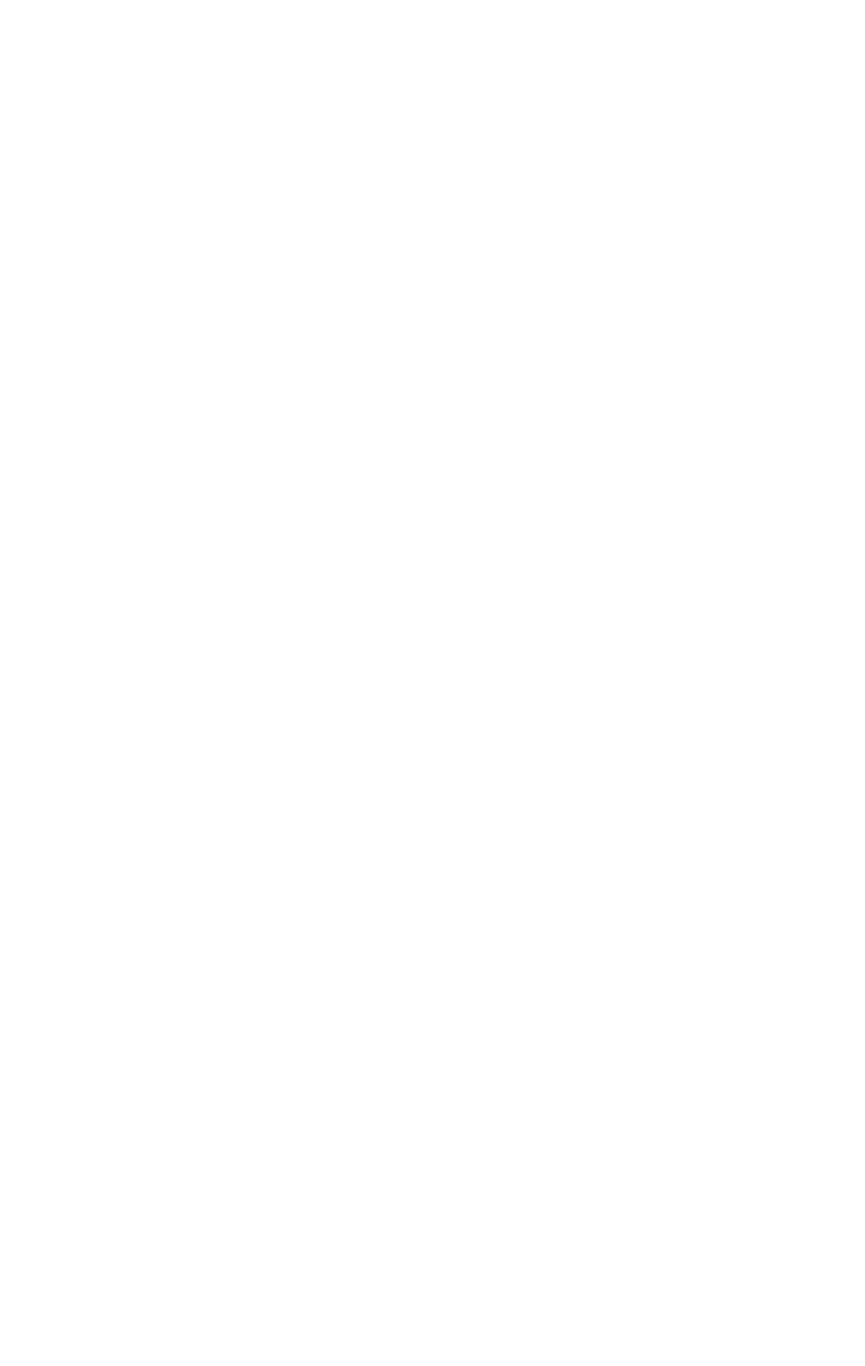
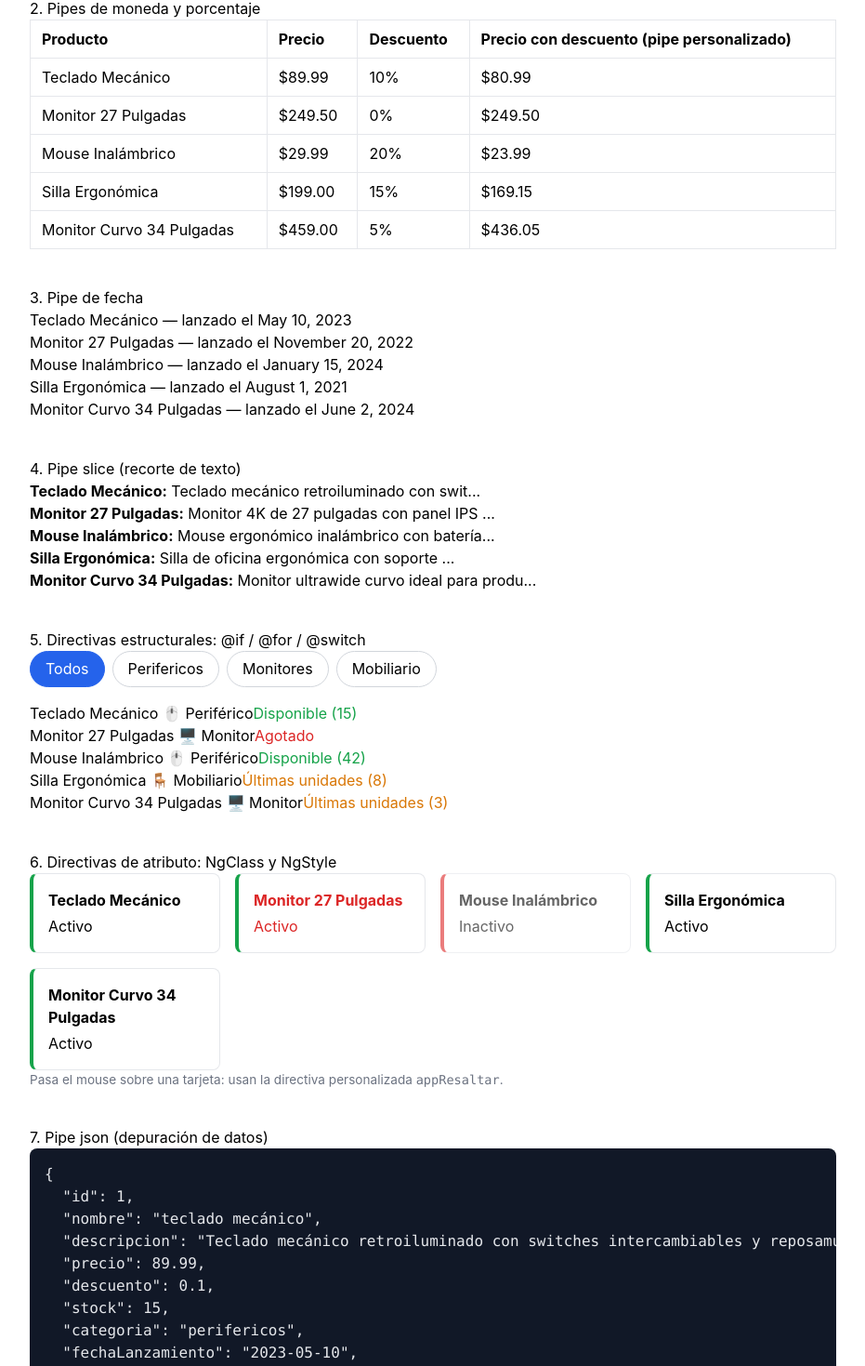
Before and after one commit to HotDogCoder/angular-class, an Angular app: page /ejercicios in a window 1280 px wide. Before the commit this address led to /. Shown: the part 379-1848 px from the top of the page at 93% size, without its empty margins (174-1105 px from the left). Before the commit the page ends 800 px from the top, so only its background shows below. Built offline with nearby package versions, Linux system fonts and the light colour scheme.

Commit message:
Auto commit at 2026-09-17 21:43:51

```diff
--- a/src/app/app.routes.ts
+++ b/src/app/app.routes.ts
@@ -3,6 +3,7 @@ import { Routes } from '@angular/router';
 import { Home } from './pages/home/home';
 import { About } from './pages/about/about';
 import { PokemonDetail } from './pages/pokemon-detail/pokemon-detail';
+import { Ejercicios } from './pages/ejercicios/ejercicios';
 import { Layout } from './layout/layout/layout';
 
 export const routes: Routes = [
@@ -12,7 +13,8 @@ export const routes: Routes = [
     children: [
       { path: '', component: Home },
       { path: 'about', component: About },
-      { path: 'pokemon-detail', component: PokemonDetail }
+      { path: 'pokemon-detail', component: PokemonDetail },
+      { path: 'ejercicios', component: Ejercicios }
     ]
   }
 ];
--- /dev/null
+++ b/src/app/directives/resaltar.ts
@@ -0,0 +1,22 @@
+import { Directive, ElementRef, HostListener, inject, input } from '@angular/core';
+
+@Directive({
+  selector: '[appResaltar]'
+})
+export class Resaltar {
+
+  private readonly el = inject(ElementRef<HTMLElement>);
+
+  readonly appResaltar = input<string>('#fef08a');
+
+  @HostListener('mouseenter')
+  onMouseEnter() {
+    this.el.nativeElement.style.backgroundColor = this.appResaltar();
+  }
+
+  @HostListener('mouseleave')
+  onMouseLeave() {
+    this.el.nativeElement.style.backgroundColor = '';
+  }
+
+}
--- a/src/app/layout/header/header.html
+++ b/src/app/layout/header/header.html
@@ -13,6 +13,10 @@
         About
       </a>
 
+      <a routerLink="/ejercicios" routerLinkActive="active">
+        Ejercicios
+      </a>
+
       <a routerLink="/services" routerLinkActive="active">
         Services
       </a>
--- /dev/null
+++ b/src/app/models/producto.ts
@@ -0,0 +1,11 @@
+export interface Producto {
+  id: number;
+  nombre: string;
+  descripcion: string;
+  precio: number;
+  descuento: number;
+  stock: number;
+  categoria: string;
+  fechaLanzamiento: string;
+  activo: boolean;
+}
--- /dev/null
+++ b/src/app/pages/ejercicios/ejercicios.html
@@ -0,0 +1,115 @@
+<section class="ejercicios">
+
+    <h1>Ejercicios: Pipes y Directivas</h1>
+    <p>Vista con data de prueba (mock) para practicar pipes y directivas de Angular.</p>
+
+    <h2>1. Pipes de texto</h2>
+    <ul>
+        @for (producto of productos(); track producto.id) {
+        <li>
+            {{ producto.nombre | uppercase }} — {{ producto.nombre | titlecase }}
+        </li>
+        }
+    </ul>
+
+    <h2>2. Pipes de moneda y porcentaje</h2>
+    <table>
+        <thead>
+            <tr>
+                <th>Producto</th>
+                <th>Precio</th>
+                <th>Descuento</th>
+                <th>Precio con descuento (pipe personalizado)</th>
+            </tr>
+        </thead>
+        <tbody>
+            @for (producto of productos(); track producto.id) {
+            <tr>
+                <td>{{ producto.nombre | titlecase }}</td>
+                <td>{{ producto.precio | currency:'USD' }}</td>
+                <td>{{ producto.descuento | percent }}</td>
+                <td>{{ producto.precio | descuento:producto.descuento | currency:'USD' }}</td>
+            </tr>
+            }
+        </tbody>
+    </table>
+
+    <h2>3. Pipe de fecha</h2>
+    <ul>
+        @for (producto of productos(); track producto.id) {
+        <li>
+            {{ producto.nombre | titlecase }} — lanzado el {{ producto.fechaLanzamiento | date:'longDate' }}
+        </li>
+        }
+    </ul>
+
+    <h2>4. Pipe slice (recorte de texto)</h2>
+    <ul>
+        @for (producto of productos(); track producto.id) {
+        <li>
+            <strong>{{ producto.nombre | titlecase }}:</strong>
+            {{ producto.descripcion | slice:0:40 }}...
+        </li>
+        }
+    </ul>
+
+    <h2>5. Directivas estructurales: &#64;if / &#64;for / &#64;switch</h2>
+
+    <div class="filtros">
+        @for (categoria of categorias; track categoria) {
+        <button
+            [class.activo]="categoriaSeleccionada() === categoria"
+            (click)="seleccionarCategoria(categoria)">
+            {{ categoria | titlecase }}
+        </button>
+        }
+    </div>
+
+    <ul>
+        @for (producto of productosFiltrados(); track producto.id) {
+        <li>
+
+            {{ producto.nombre | titlecase }}
+
+            @switch (producto.categoria) {
+                @case ('perifericos') { <span>🖱️ Periférico</span> }
+                @case ('monitores') { <span>🖥️ Monitor</span> }
+                @case ('mobiliario') { <span>🪑 Mobiliario</span> }
+                @default { <span>Otro</span> }
+            }
+
+            @if (producto.stock === 0) {
+                <span class="agotado">Agotado</span>
+            } @else if (producto.stock < 10) {
+                <span class="poco-stock">Últimas unidades ({{ producto.stock }})</span>
+            } @else {
+                <span class="disponible">Disponible ({{ producto.stock }})</span>
+            }
+
+        </li>
+        } @empty {
+        <li>No hay productos en esta categoría.</li>
+        }
+    </ul>
+
+    <h2>6. Directivas de atributo: NgClass y NgStyle</h2>
+    <ul class="tarjetas">
+        @for (producto of productos(); track producto.id) {
+        <li
+            class="tarjeta"
+            appResaltar="#dbeafe"
+            [ngClass]="{ inactivo: !producto.activo, agotado: producto.stock === 0 }"
+            [ngStyle]="{ 'border-left-color': producto.activo ? '#16a34a' : '#dc2626' }">
+
+            <strong>{{ producto.nombre | titlecase }}</strong>
+            <span>{{ producto.activo ? 'Activo' : 'Inactivo' }}</span>
+
+        </li>
+        }
+    </ul>
+    <p class="nota">Pasa el mouse sobre una tarjeta: usan la directiva personalizada <code>appResaltar</code>.</p>
+
+    <h2>7. Pipe json (depuración de datos)</h2>
+    <pre>{{ productos()[0] | json }}</pre>
+
+</section>
--- /dev/null
+++ b/src/app/pages/ejercicios/ejercicios.scss
@@ -0,0 +1,80 @@
+.ejercicios {
+    padding: 2rem 1rem;
+    max-width: 900px;
+    margin: 0 auto;
+
+    h2 {
+        margin-top: 2.5rem;
+    }
+
+    table {
+        width: 100%;
+        border-collapse: collapse;
+
+        th, td {
+            border: 1px solid #e5e7eb;
+            padding: .5rem .75rem;
+            text-align: left;
+        }
+    }
+
+    .filtros {
+        display: flex;
+        gap: .5rem;
+        margin-bottom: 1rem;
+
+        button {
+            padding: .4rem 1rem;
+            border: 1px solid #d1d5db;
+            border-radius: 999px;
+            background: white;
+            cursor: pointer;
+
+            &.activo {
+                background: #2563eb;
+                color: white;
+                border-color: #2563eb;
+            }
+        }
+    }
+
+    .agotado { color: #dc2626; }
+    .poco-stock { color: #d97706; }
+    .disponible { color: #16a34a; }
+
+    .tarjetas {
+        display: grid;
+        grid-template-columns: repeat(auto-fit, minmax(180px, 1fr));
+        gap: 1rem;
+        list-style: none;
+        padding: 0;
+    }
+
+    .tarjeta {
+        display: flex;
+        flex-direction: column;
+        gap: .25rem;
+        padding: 1rem;
+        border: 1px solid #e5e7eb;
+        border-left: 4px solid transparent;
+        border-radius: 8px;
+        transition: background-color .2s;
+
+        &.inactivo {
+            opacity: .6;
+        }
+    }
+
+    .nota {
+        font-size: .85rem;
+        color: #6b7280;
+    }
+
+    pre {
+        background: #111827;
+        color: #e5e7eb;
+        padding: 1rem;
+        border-radius: 8px;
+        overflow-x: auto;
+    }
+}
--- /dev/null
+++ b/src/app/pages/ejercicios/ejercicios.ts
@@ -0,0 +1,110 @@
+import { Component, signal } from '@angular/core';
+import {
+  CurrencyPipe,
+  DatePipe,
+  JsonPipe,
+  NgClass,
+  NgStyle,
+  PercentPipe,
+  SlicePipe,
+  TitleCasePipe,
+  UpperCasePipe
+} from '@angular/common';
+
+import { Producto } from '../../models/producto';
+import { DescuentoPipe } from '../../pipes/descuento-pipe';
+import { Resaltar } from '../../directives/resaltar';
+
+@Component({
+  selector: 'app-ejercicios',
+  imports: [
+    UpperCasePipe,
+    TitleCasePipe,
+    CurrencyPipe,
+    PercentPipe,
+    DatePipe,
+    SlicePipe,
+    JsonPipe,
+    DescuentoPipe,
+    NgClass,
+    NgStyle,
+    Resaltar
+  ],
+  templateUrl: './ejercicios.html',
+  styleUrl: './ejercicios.scss'
+})
+export class Ejercicios {
+
+  readonly categorias = ['todos', 'perifericos', 'monitores', 'mobiliario'];
+
+  readonly categoriaSeleccionada = signal('todos');
+
+  readonly productos = signal<Producto[]>([
+    {
+      id: 1,
+      nombre: 'teclado mecánico',
+      descripcion: 'Teclado mecánico retroiluminado con switches intercambiables y reposamuñecas incluido.',
+      precio: 89.99,
+      descuento: 0.10,
+      stock: 15,
+      categoria: 'perifericos',
+      fechaLanzamiento: '2023-05-10',
+      activo: true
+    },
+    {
+      id: 2,
+      nombre: 'monitor 27 pulgadas',
+      descripcion: 'Monitor 4K de 27 pulgadas con panel IPS y soporte para HDR.',
+      precio: 249.50,
+      descuento: 0,
+      stock: 0,
+      categoria: 'monitores',
+      fechaLanzamiento: '2022-11-20',
+      activo: true
+    },
+    {
+      id: 3,
+      nombre: 'mouse inalámbrico',
+      descripcion: 'Mouse ergonómico inalámbrico con batería de larga duración y sensor de alta precisión.',
+      precio: 29.99,
+      descuento: 0.20,
+      stock: 42,
+      categoria: 'perifericos',
+      fechaLanzamiento: '2024-01-15',
+      activo: false
+    },
+    {
+      id: 4,
+      nombre: 'silla ergonómica',
+      descripcion: 'Silla de oficina ergonómica con soporte lumbar ajustable y reposabrazos 4D.',
+      precio: 199.00,
+      descuento: 0.15,
+      stock: 8,
+      categoria: 'mobiliario',
+      fechaLanzamiento: '2021-08-01',
+      activo: true
+    },
+    {
+      id: 5,
+      nombre: 'monitor curvo 34 pulgadas',
+      descripcion: 'Monitor ultrawide curvo ideal para productividad y gaming.',
+      precio: 459.00,
+      descuento: 0.05,
+      stock: 3,
+      categoria: 'monitores',
+      fechaLanzamiento: '2024-06-02',
+      activo: true
+    }
+  ]);
+
+  seleccionarCategoria(categoria: string) {
+    this.categoriaSeleccionada.set(categoria);
+  }
+
+  productosFiltrados() {
+    const categoria = this.categoriaSeleccionada();
+    if (categoria === 'todos') return this.productos();
+    return this.productos().filter(p => p.categoria === categoria);
+  }
+
+}
--- /dev/null
+++ b/src/app/pipes/descuento-pipe.ts
@@ -0,0 +1,12 @@
+import { Pipe, PipeTransform } from '@angular/core';
+
+@Pipe({
+  name: 'descuento'
+})
+export class DescuentoPipe implements PipeTransform {
+
+  transform(precio: number, porcentajeDescuento: number): number {
+    return precio - (precio * porcentajeDescuento);
+  }
+
+}
```
Also changed, not shown: .claude/launch.json.
